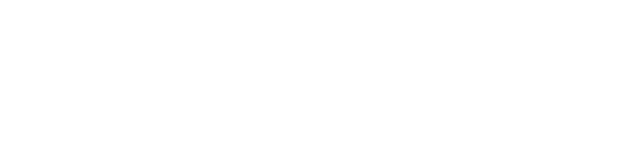
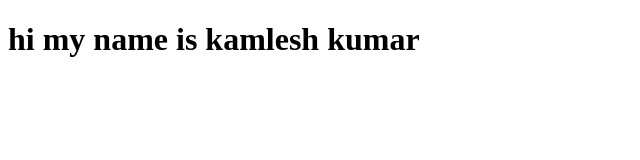
Before and after one commit to kamleshkumarr/project2, a plain HTML site: page index.html in a window 1280 px wide. Shown: the whole page, without its empty margins (0-640 px from the left). Drawn offline with Linux system fonts and the light colour scheme.

Commit message:
H1 tag in html

```diff
--- a/index.html
+++ b/index.html
@@ -3,9 +3,11 @@
 <head>
     <meta charset="UTF-8">
     <meta name="viewport" content="width=device-width, initial-scale=1.0">
-    <title>Document</title>
+    <title>Learn about git and github</title>
 </head>
 <body>
 
+<h1>hi my name is kamlesh kumar</h1>
+
 </body>
 </html>
```
